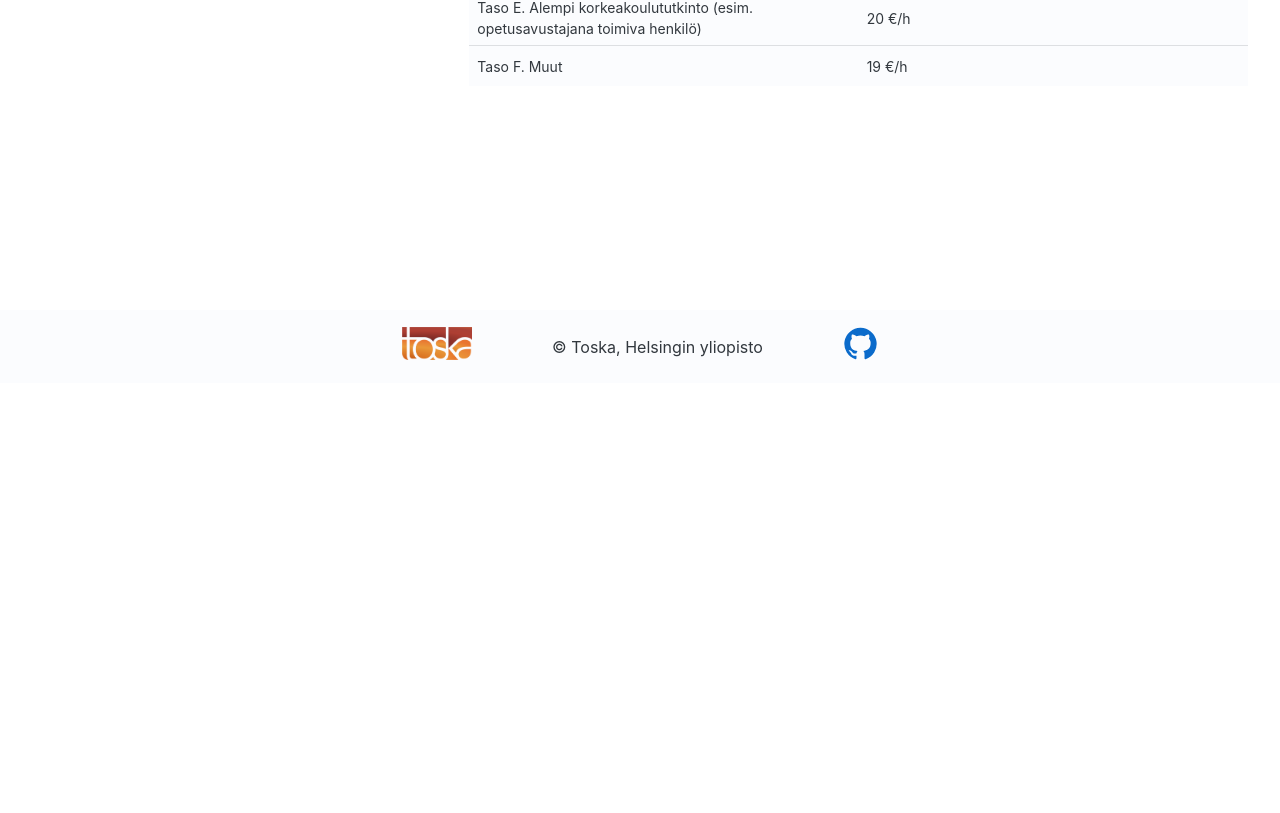
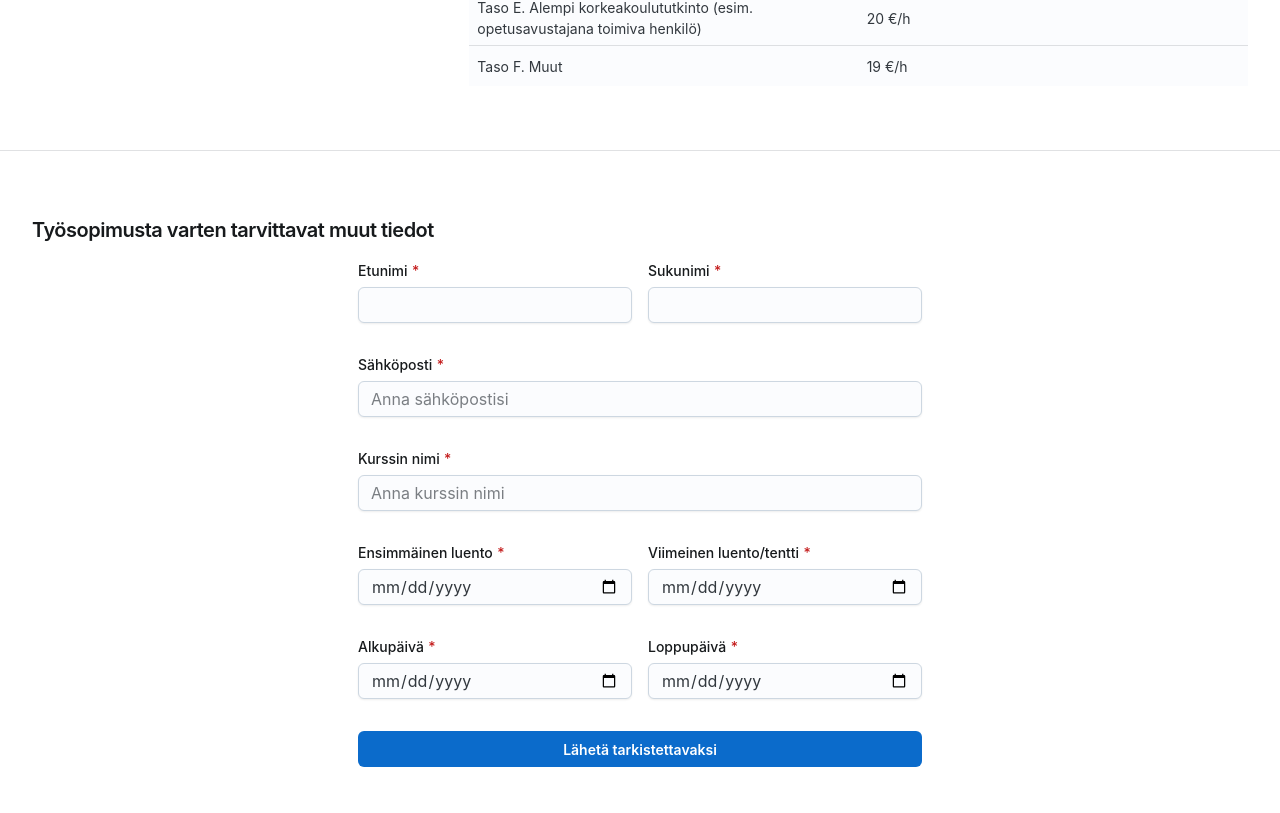
Before and after one commit to UniversityOfHelsinkiCS/toppi, a React (Vite) app: page / in a window 1280 px wide. Shown: the part 1247-2060 px from the top of the page. Before the commit the page ends 1630 px from the top, so only its background shows below. Built offline with nearby package versions, Linux system fonts and the light colour scheme.

Commit message:
Add mockup contract form

```diff
--- a/src/client/App.tsx
+++ b/src/client/App.tsx
@@ -1,8 +1,9 @@
-import { Box, CssBaseline, Link, Sheet, Typography } from "@mui/joy"
+import { Box, CssBaseline, Divider, Link, Sheet, Typography } from "@mui/joy"
 import Calculator from "./Calculator"
 import { GitHub } from "@mui/icons-material"
 import hyLogo from "./assets/hy_logo.svg"
 import toskaLogo from "./assets/toska13.png"
+import ContractForm from "./ContractForm"
 
 const Header = () => {
   return (
@@ -50,6 +51,8 @@ function App() {
     <CssBaseline>
       <Header />
       <Calculator />
+      <Divider />
+      <ContractForm />
       <Footer />
     </CssBaseline>
   )
--- /dev/null
+++ b/src/client/ContractForm.tsx
@@ -0,0 +1,90 @@
+import { Box, Button, FormControl, FormLabel, Input, Typography } from "@mui/joy";
+
+interface FormElements extends HTMLFormControlsCollection {
+  firstname: HTMLInputElement;
+  lastname: HTMLInputElement;
+  email: HTMLInputElement;
+  courseName: HTMLInputElement;
+  courseStartDate: HTMLInputElement;
+  courseEndDate: HTMLInputElement;
+  contractStartDate: HTMLInputElement;
+  contractEndDate: HTMLInputElement;
+}
+
+interface SignInFormElement extends HTMLFormElement {
+  readonly elements: FormElements;
+}
+
+const ContractForm = () => {
+  return (
+    <Box p="2rem" mt="2rem">
+      <Typography level="h4">Työsopimusta varten tarvittavat muut tiedot</Typography>
+      <Box display="flex" justifyContent="center" mt="1rem">
+        <form
+          onSubmit={(event: React.FormEvent<SignInFormElement>) => {
+            event.preventDefault()
+            const formElements = event.currentTarget.elements
+            const data = {
+              firstname: formElements.firstname.value,
+              lastname: formElements.lastname.value,
+              email: formElements.email.value,
+              courseName: formElements.courseName.value,
+              courseStartDate: formElements.courseStartDate.value,
+              courseEndDate: formElements.courseEndDate.value,
+              contractStartDate: formElements.contractStartDate.value,
+              contractEndDate: formElements.contractEndDate.value,
+            }
+
+            alert(JSON.stringify(data, null, 2));
+          }}
+        >
+          <Box display="flex" flexDirection="column" gap="2rem">
+            <Box display="flex" columnGap="1rem">
+              <FormControl required>
+                <FormLabel>Etunimi</FormLabel>
+                <Input type="text" name="firstname" slotProps={{ input: { maxLength: 50 }}}/>
+              </FormControl>
+              <FormControl required>
+                <FormLabel>Sukunimi</FormLabel>
+                <Input type="text" name="lastname" slotProps={{ input: { maxLength: 50 }}}/>
+              </FormControl>
+            </Box>
+            <FormControl required>
+              <FormLabel>Sähköposti</FormLabel>
+              <Input placeholder="Anna sähköpostisi" type="email" name="email" slotProps={{ input: { maxLength: 50 }}}/>
+            </FormControl>
+            <FormControl required>
+              <FormLabel>Kurssin nimi</FormLabel>
+              <Input placeholder="Anna kurssin nimi" type="text" name="courseName"  slotProps={{ input: { maxLength: 100 }}}/>
+            </FormControl>
+            <Box display="flex" columnGap="1rem">
+              <FormControl required sx={{ flex: 1 }}>
+                <FormLabel>Ensimmäinen luento</FormLabel>
+                <Input type="date" name="courseStartDate" />
+              </FormControl>
+              <FormControl required sx={{ flex: 1 }}>
+                <FormLabel>Viimeinen luento/tentti</FormLabel>
+                <Input type="date" name="courseEndDate" />
+              </FormControl>
+            </Box>
+            <Box display="flex" columnGap="1rem">
+              <FormControl required sx={{ flex: 1 }}>
+                <FormLabel>Alkupäivä</FormLabel>
+                <Input type="date" name="contractStartDate" />
+              </FormControl>
+              <FormControl required sx={{ flex: 1 }}>
+                <FormLabel>Loppupäivä</FormLabel>
+                <Input type="date" name="contractEndDate" />
+              </FormControl>
+            </Box>
+            <Button type="submit" fullWidth>
+              Lähetä tarkistettavaksi
+            </Button>
+          </Box>
+        </form>
+      </Box>
+    </Box>
+  )
+}
+
+export default ContractForm
```
